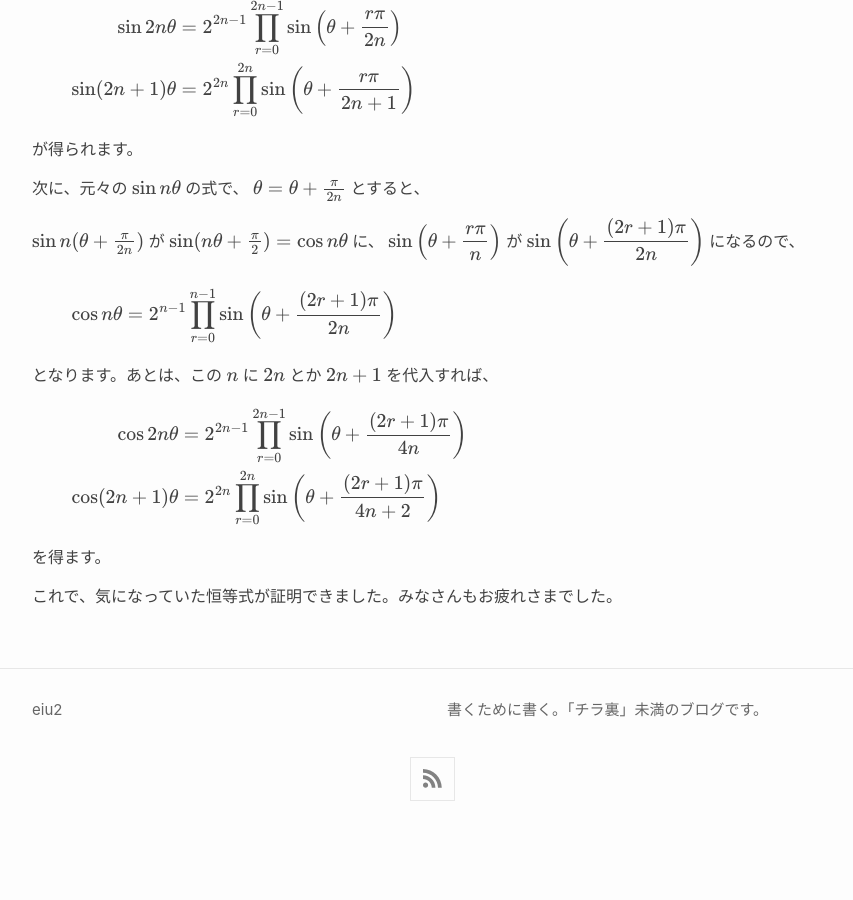
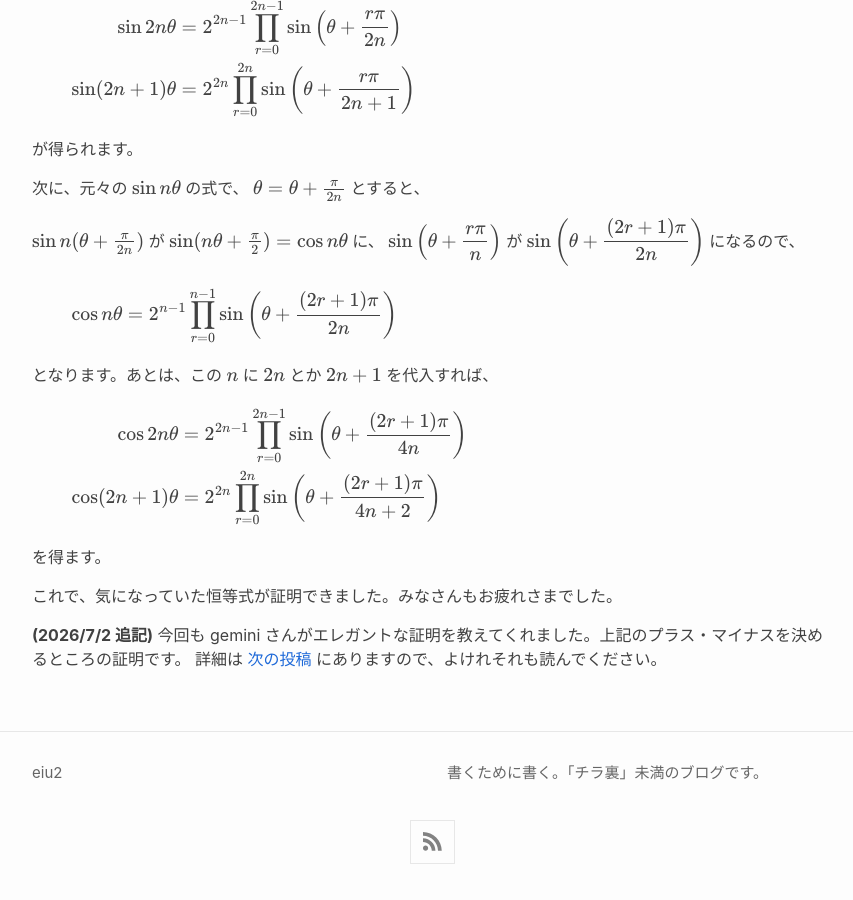
Before and after one commit to eiu2/eiu2.github.com, a Jekyll site: the page built from _posts/2026-07-01-YAAATT.md, in a window 1280 px wide and 900 px high, scrolled down 1985 px. Shown: the whole window, without its empty margins (208-1061 px from the left). Built offline with Jekyll 4.4.1, drawn with Linux system fonts in a browser that asks for light colours; nearby versions of some CDN libraries; formulas are drawn with MathJax 3; before the commit the page ends 2822 px from its top, so only the background shows below that.

Commit message:
Update 2026-07-01-YAAATT.md

```diff
--- a/_posts/2026-07-01-YAAATT.md
+++ b/_posts/2026-07-01-YAAATT.md
@@ -159,3 +159,8 @@ $$
 を得ます。
 
 これで、気になっていた恒等式が証明できました。みなさんもお疲れさまでした。
+
+**(2026/7/2 追記)** 今回も gemini さんがエレガントな証明を教えてくれました。上記のプラス・マイナスを決めるところの証明です。
+詳細は
+[次の投稿](https://eiu2.github.io/2026/07/02/YAAAATT.html)
+にありますので、よけれそれも読んでください。
```
